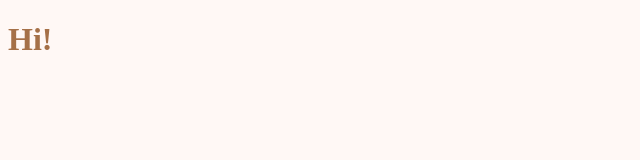
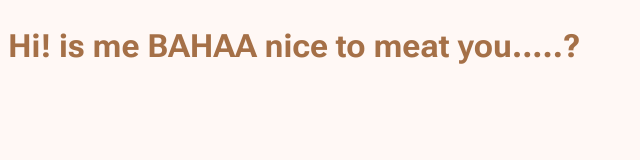
Before and after one commit to bahaapxl/bahaapxl.github.io, a plain HTML site: page index.html in a window 1280 px wide. Shown: the whole page, without its empty margins (0-640 px from the left). Drawn offline with Linux system fonts and the light colour scheme.

Commit message:
Add files via upload

```diff
--- a/index.html
+++ b/index.html
@@ -3,10 +3,14 @@
 <head>
     <meta charset="UTF-8">
     <title>Hello World</title>
+    <link rel="preconnect" href="https://fonts.googleapis.com">
+    <link rel="preconnect" href="https://fonts.gstatic.com" crossorigin>
+    <link href="https://fonts.googleapis.com/css2?family=Roboto+Flex:opsz,wght@8..144,100..1000&display=swap" rel="stylesheet">
     <link rel="stylesheet" href="style.css">
+
 </head>
 <body>
-    <h1>Hi!</h1>
+    <h1>Hi! is me BAHAA nice to meat you.....?</h1>
     <script src="script.js"></script>
 </body>
 </html>
--- a/style.css
+++ b/style.css
@@ -1,4 +1,11 @@
 body {
-  background-color: rgb(255, 248, 245);;
-  color: rgba(142, 78, 28, 0.80);
+    background-color: rgb(255, 248, 245);;
+    color: rgba(142, 78, 28, 0.80);
+    font-family: 'Roboto Flex', sans-serif;
+    font-weight: 400;
+    line-height: 1.6;
 }
+
+h1 {
+    font-weight: 700;
+}
```
